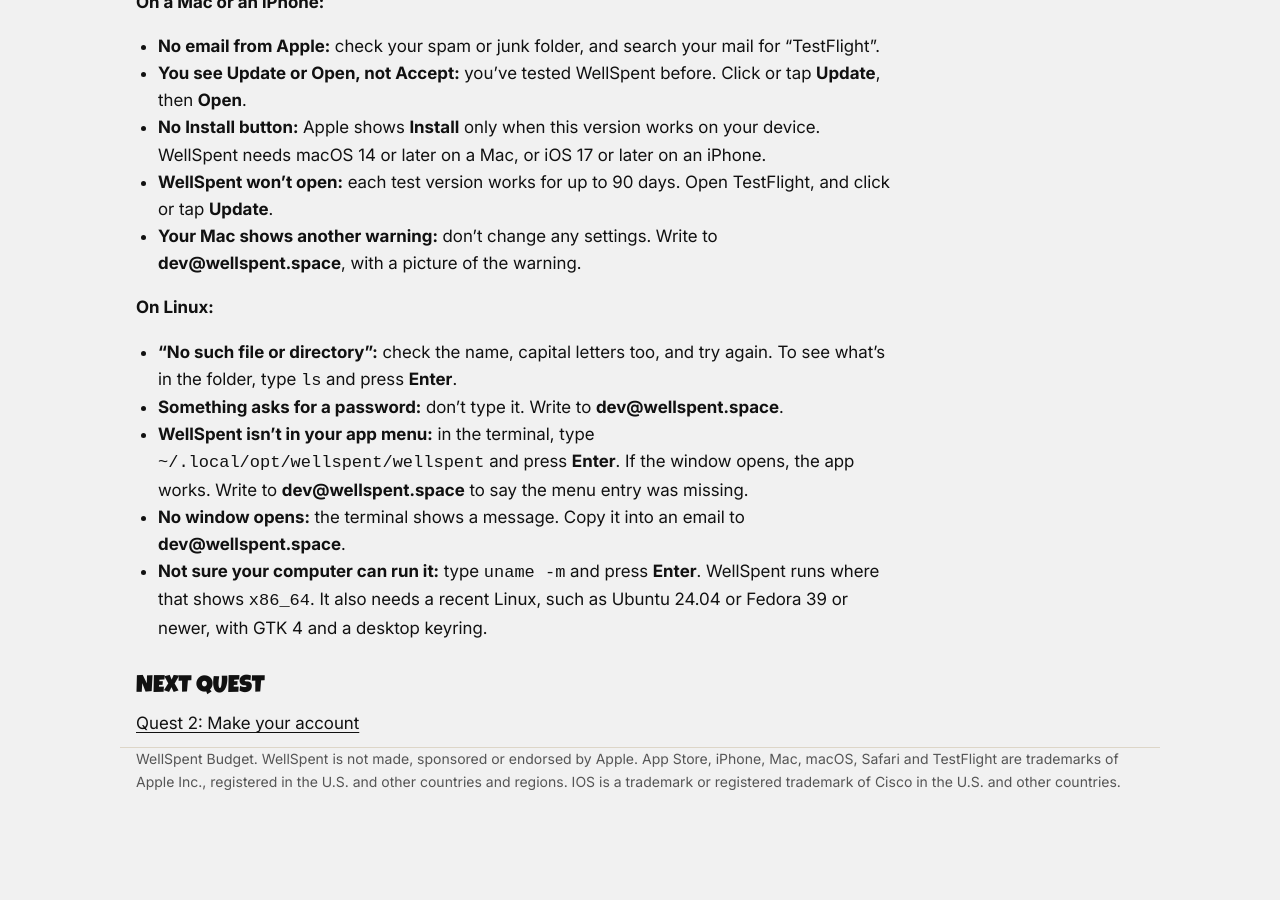
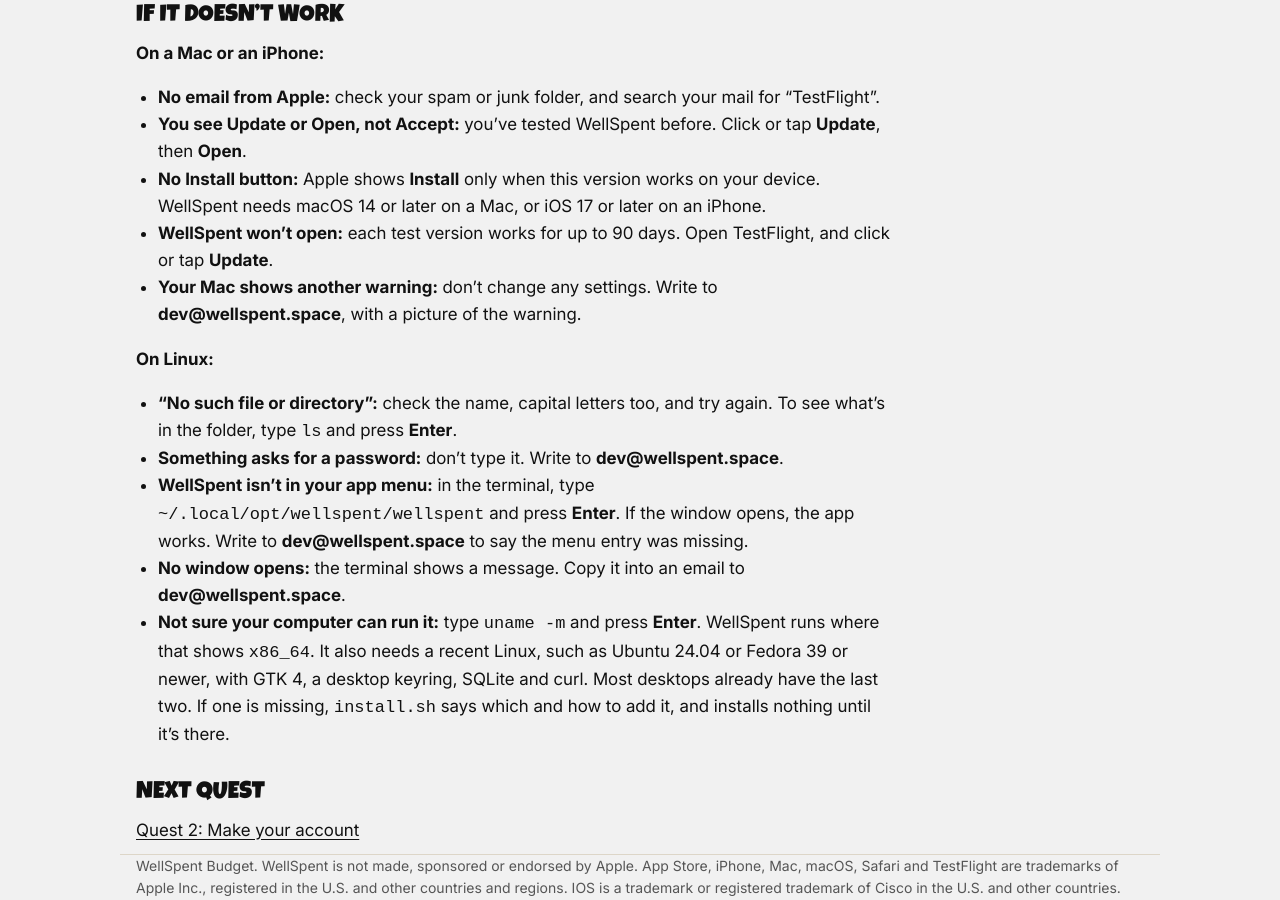
Before and after one commit to WellSpent-OC/WellSpent-Budget, a Jekyll site: the page built from docs/getting-started/get-wellspent.md, in a window 1280 px wide and 900 px high, scrolled down 7308 px. Built offline with Jekyll 4.4.1, drawn with Linux system fonts in a browser that asks for light colours; before the commit the page ends 8101 px from its top, so only the background shows below that; some of the changed text lies outside the part shown.

Commit message:
Guide: the Linux file's name, its install line, and what Linux needs
The Linux file is now named for its release, install.sh's last line names the
version, and the app needs SQLite and curl as well as GTK 4 and a desktop
keyring. Most desktops already have them, and install.sh says which is
missing.

Co-Authored-By: Claude Opus 5.5 <noreply@anthropic.com>

```diff
--- a/docs/getting-started/get-wellspent.md
+++ b/docs/getting-started/get-wellspent.md
@@ -126,7 +126,7 @@ Keep the `wellspent` folder in Downloads. You need it to remove WellSpent.
 - **Something asks for a password:** don't type it. Write to **dev@wellspent.space**.
 - **WellSpent isn't in your app menu:** in the terminal, type `~/.local/opt/wellspent/wellspent` and press **Enter**. If the window opens, the app works. Write to **dev@wellspent.space** to say the menu entry was missing.
 - **No window opens:** the terminal shows a message. Copy it into an email to **dev@wellspent.space**.
-- **Not sure your computer can run it:** type `uname -m` and press **Enter**. WellSpent runs where that shows `x86_64`. It also needs a recent Linux, such as Ubuntu 24.04 or Fedora 39 or newer, with GTK 4 and a desktop keyring.
+- **Not sure your computer can run it:** type `uname -m` and press **Enter**. WellSpent runs where that shows `x86_64`. It also needs a recent Linux, such as Ubuntu 24.04 or Fedora 39 or newer, with GTK 4, a desktop keyring, SQLite and curl. Most desktops already have the last two. If one is missing, `install.sh` says which and how to add it, and installs nothing until it's there.
 
 ## Next quest
 
```
Also changed, not shown: other parts of docs/getting-started/get-wellspent.md (+2 -2 lines), docs/getting-started/update-wellspent.md (+1 -1 lines).
